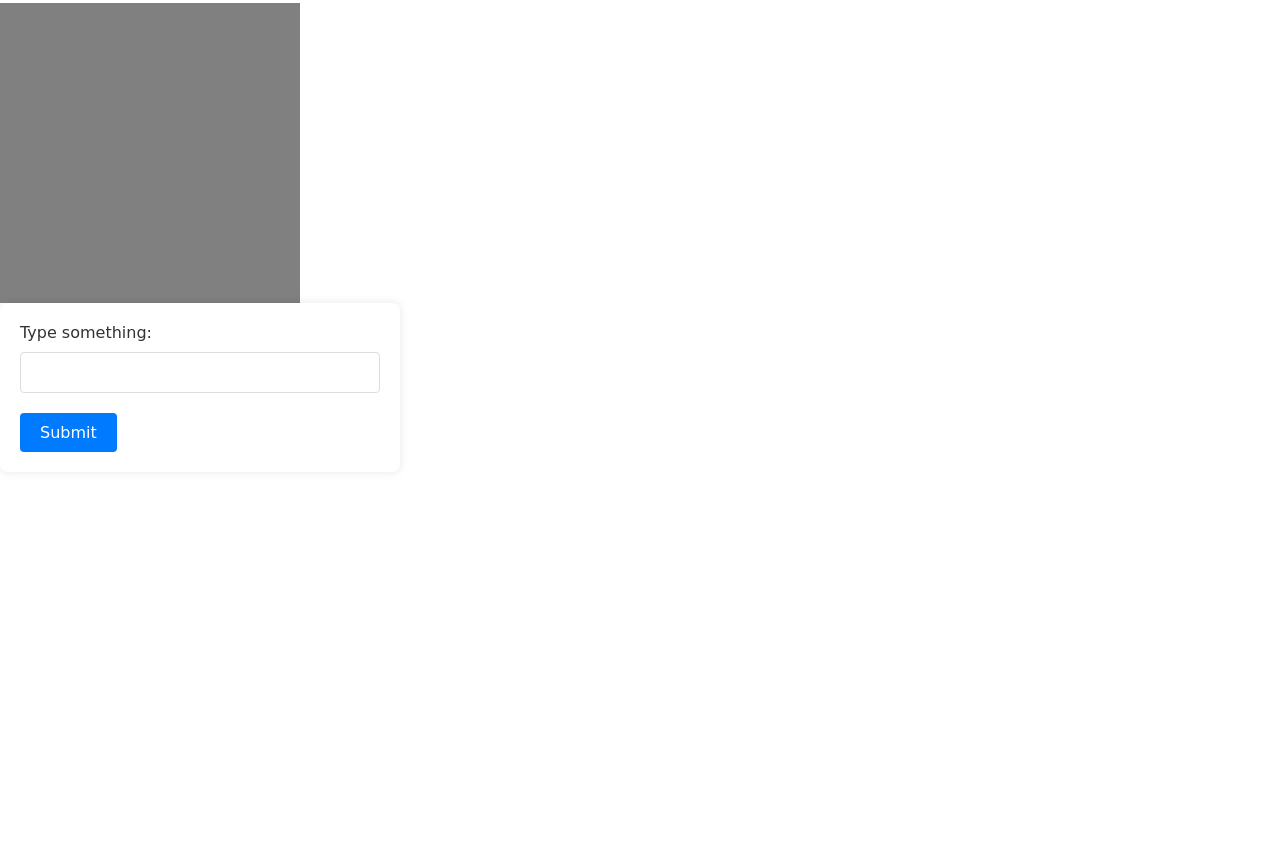
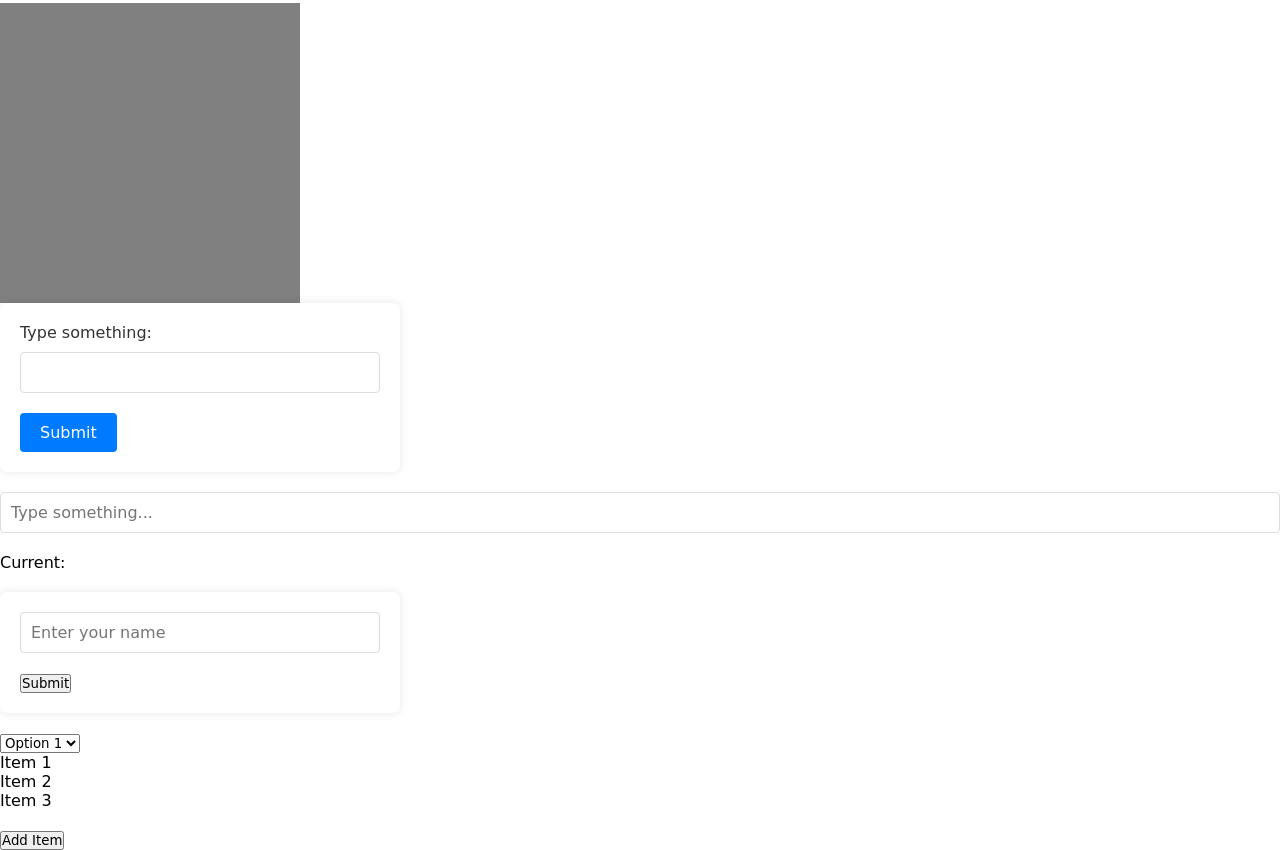
Before and after one commit to aatika-hakim/JavaScript-30-Days-Challenge, a plain HTML site: page day-10 event-handling/index.html in a window 1280 px wide. Shown: the part 530-1380 px from the top of the page. Before the commit the page ends 1022 px from the top, so only its background shows below. Drawn offline with Linux system fonts and the light colour scheme.

Commit message:
event handling

```diff
--- a/day-10 event-handling/index.html
+++ b/day-10 event-handling/index.html
@@ -39,16 +39,41 @@
 
     <!-- Task 6 -->
     <div>
+        <input type="text" id="keyupInput" placeholder="Type something..." />
+        <p id="displayText">Current: </p>
+    </div>
 
-    </div>
+    <!-- Activity 4: Form Events -->
     <!-- Task 7 -->
     <div>
+        <form id="form">
+            <input type="text" name="name" placeholder="Enter your name" />
+            <button type="submit">Submit</button>
+        </form>
+    </div>
 
+    <!-- Task 8 -->
+    <div>
+        <select id="dropdown">
+            <option value="Option 1">Option 1</option>
+            <option value="Option 2">Option 2</option>
+            <option value="Option 3">Option 3</option>
+        </select>
+        <p id="selectedValue"></p>
     </div>
-     <!-- Task 8 -->
-     <div>
 
-     </div>
+    <!-- Activity 5: Event Delegation -->
+    <!-- Task 9 -->
+    <ul id="itemList">
+        <li>Item 1</li>
+        <li>Item 2</li>
+        <li>Item 3</li>
+    </ul>
+
+    <!-- Task 10 -->
+    <div id="parentElement">
+        <button id="addButton">Add Item</button>
+    </div>
 
     <script src="script.js"></script>
 </body>
```
